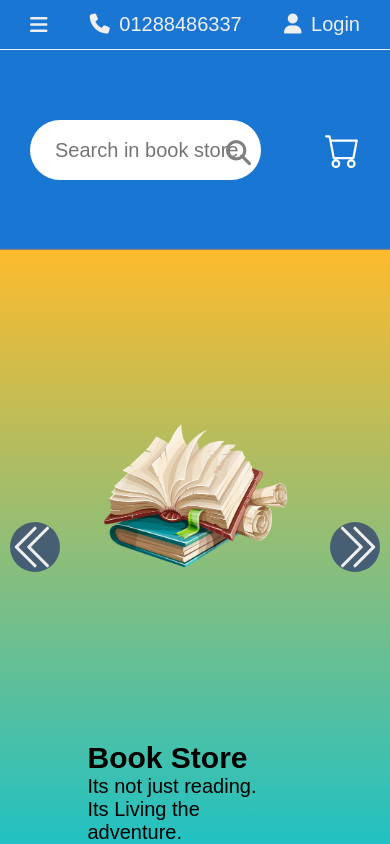
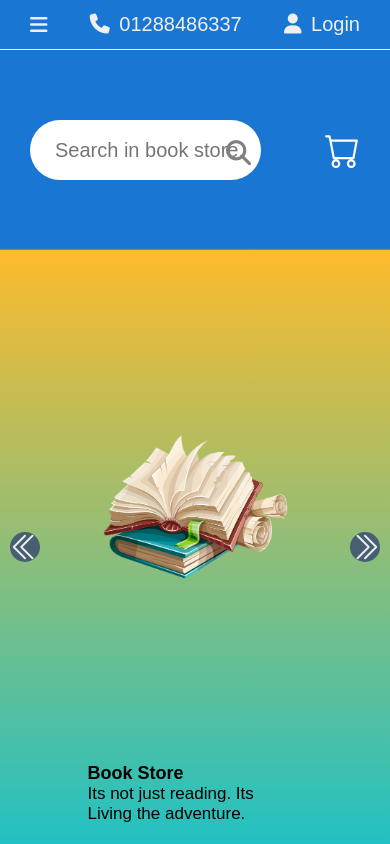
Before and after one commit to ziad223/ziad-online-book-store, a React (Create React App) app: page / in a window 390 px wide. Shown: the top 844 px of the page. Built offline with nearby package versions, Linux system fonts and the light colour scheme.

Commit message:
Update slider.css

```diff
--- a/src/components/slider/slider.css
+++ b/src/components/slider/slider.css
@@ -103,4 +103,22 @@ background: linear-gradient(90deg, rgba(131,58,180,1) 0%, rgba(253,29,29,1) 50%,
    font-size: 20px;
 }
 
+    .arrow-left,
+.arrow-right{
+    width: 30px;
+    height: 30px;
+    font-size: 10px;
 }
+.slide-info-wrapper{
+    margin-bottom: 20px;
+}
+
+
+.slide-info-title{
+    font-size: 18px;
+}
+.slide-info-desc{
+   font-size: 17px;
+}
+
+}
```
